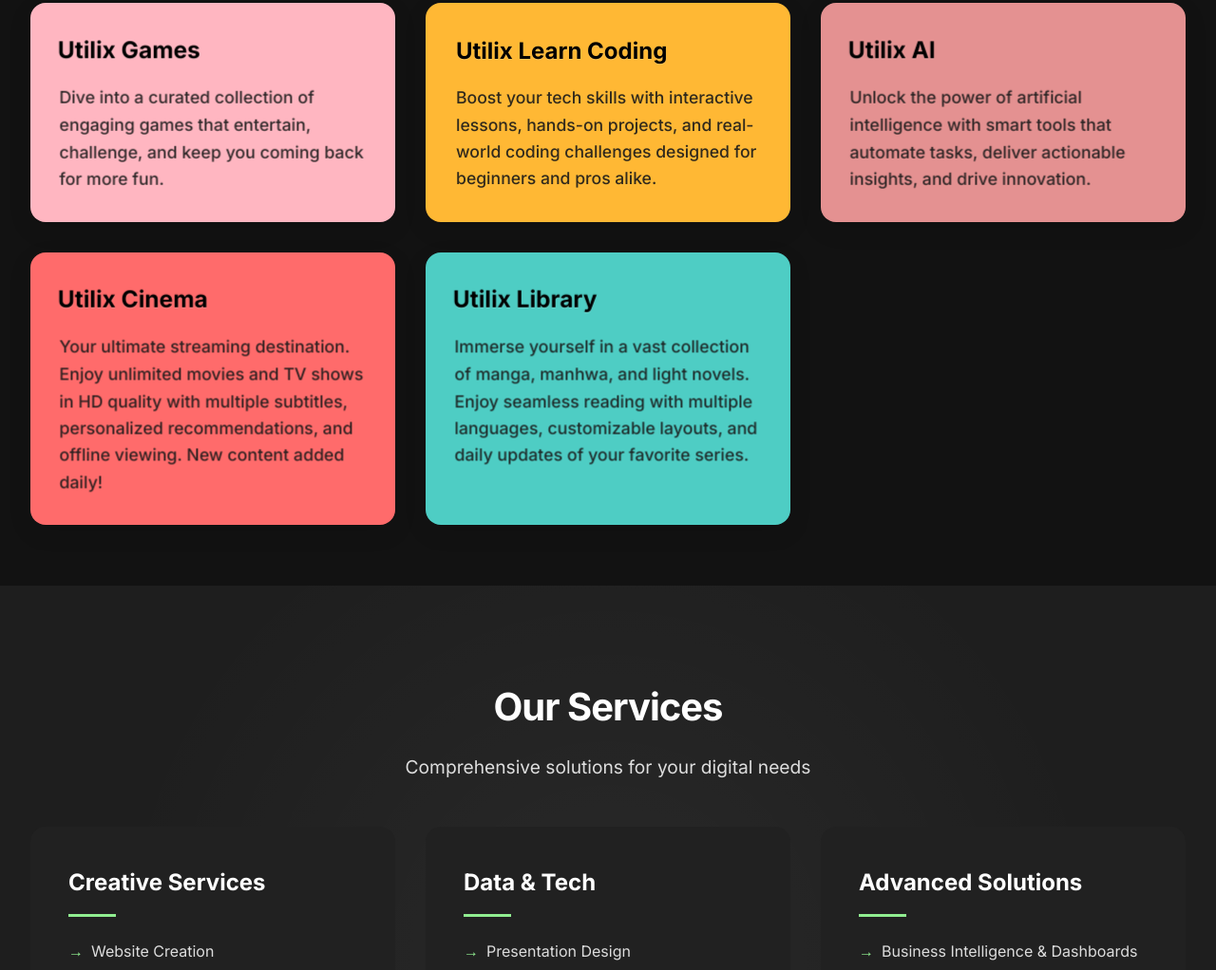
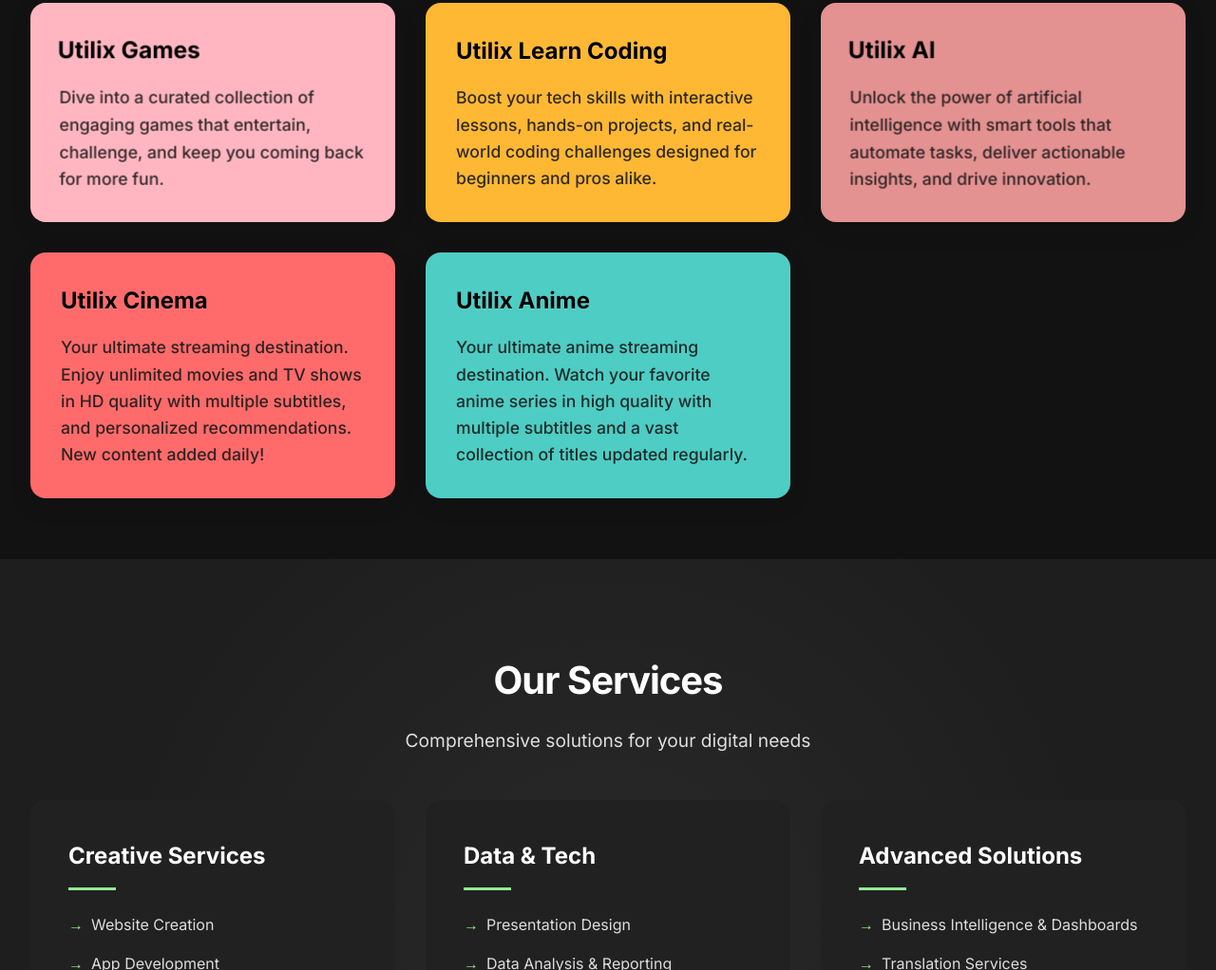
Before and after one commit to XZCUTE/utilix-homepage, a website: page index.html in a window 1280 px wide. Shown: the part 863-1885 px from the top of the page at 95% size. Drawn offline with Linux system fonts and the light colour scheme.

Commit message:
modified:   index.html

```diff
--- a/index.html
+++ b/index.html
@@ -299,7 +299,7 @@
     .feature-card-learn { background-color: #ffb834; }
     .feature-card-ai { background-color: #e49191; }
     .feature-card-cinema { background-color: #ff6b6b; }
-    .feature-card-library { background-color: #4ecdc4; }
+    .feature-card-anime { background-color: #4ecdc4; }
 
     .feature-card {
       position: relative;
@@ -1004,12 +1004,16 @@
       <p>Unlock the power of artificial intelligence with smart tools that automate tasks, deliver actionable insights, and drive innovation.</p>
     </div>
     <div class="feature-card feature-card-cinema">
-      <h3>Utilix Cinema</h3>
-      <p>Your ultimate streaming destination. Enjoy unlimited movies and TV shows in HD quality with multiple subtitles, personalized recommendations, and offline viewing. New content added daily!</p>
+      <a href="https://utilix-cinema.pages.dev/" target="_blank" class="no-link-style">
+        <h3>Utilix Cinema</h3>
+        <p>Your ultimate streaming destination. Enjoy unlimited movies and TV shows in HD quality with multiple subtitles, and personalized recommendations. New content added daily!</p>
+      </a>
     </div>
-    <div class="feature-card feature-card-library">
-      <h3>Utilix Library</h3>
-      <p>Immerse yourself in a vast collection of manga, manhwa, and light novels. Enjoy seamless reading with multiple languages, customizable layouts, and daily updates of your favorite series.</p>
+    <div class="feature-card feature-card-anime">
+      <a href="https://utilix-anime.pages.dev/" target="_blank" class="no-link-style">
+        <h3>Utilix Anime</h3>
+        <p>Your ultimate anime streaming destination. Watch your favorite anime series in high quality with multiple subtitles and a vast collection of titles updated regularly.</p>
+      </a>
     </div>
   </section>
 
```
